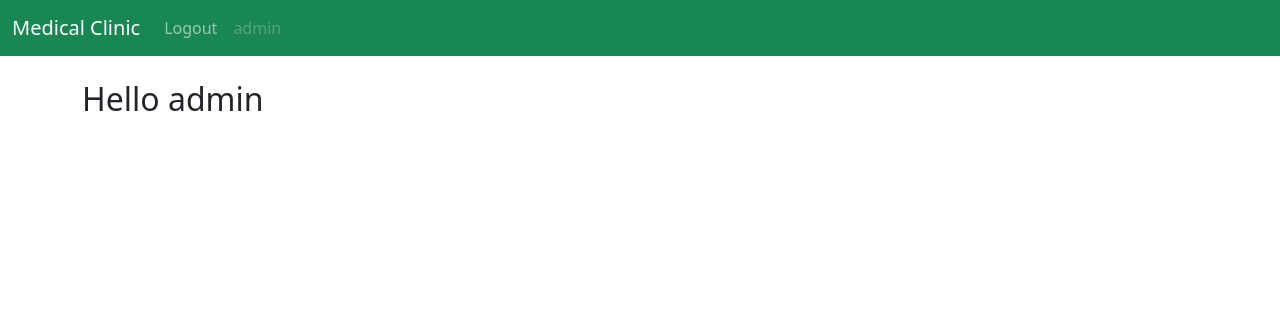
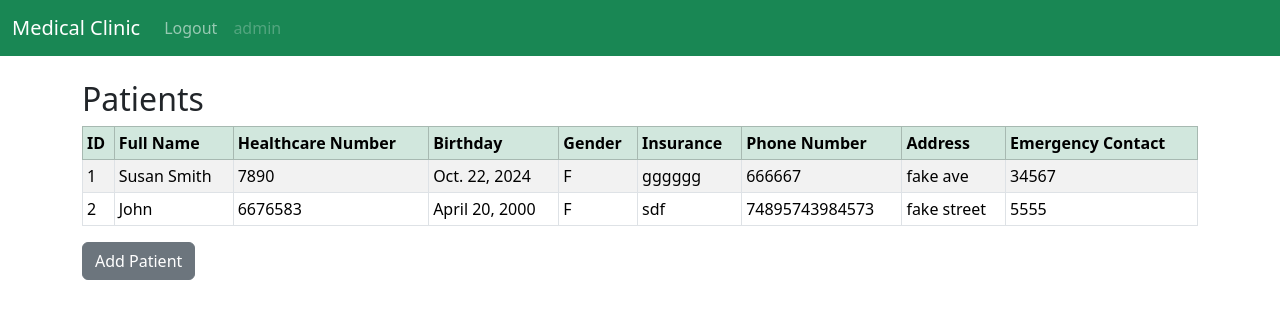
Before and after one commit to loveWingBell/CPSC-471-Group-11-Project-W25, a Django app: page /doctor-dashboard/ in a window 1280 px wide. Shown: the top 319 px of the page. Run offline with Django 5.2, Linux system fonts and the light colour scheme; a user stored in the database is signed in; data comes from the database, SQL or seed files in the repository; both versions use the stored data as it was after the commit.

Commit message:
added patient list to the doctor dashboard

```diff
--- /dev/null
+++ b/medical_clinic/clinic/templates/add_patient.html
@@ -0,0 +1,6 @@
+{% extends "base.html" %}
+{% block content %}
+    <h1>Add Patient</h1>
+
+
+{% endblock content %}
--- a/medical_clinic/clinic/templates/doctor-dashboard.html
+++ b/medical_clinic/clinic/templates/doctor-dashboard.html
@@ -3,7 +3,41 @@
 {% block content %}
 
     {% if user.is_authenticated %}
-        <h2>Hello {{ user }}</h2>
+        <h2>Patients</h2>
+        <table class="table table-striped table-hover table-bordered table-sm">
+            <thead class="table-success">
+                <tr>
+                    <th scope="col">ID</th>
+                    <th scope="col">Full Name</th>
+                    <th scope="col">Healthcare Number</th>
+                    <th scope="col">Birthday</th>
+                    <th scope="col">Gender</th>
+                    <th scope="col">Insurance</th>
+                    <th scope="col">Phone Number</th>
+                    <th scope="col">Address</th>
+                    <th scope="col">Emergency Contact</th>
+                </tr>
+            </thead>
+            <tbody>
+                {% if patients %}
+                    {% for patient in patients %}
+                        <tr>
+                            <td>{{ patient.id }}</td>
+                            <td>{{ patient.user.first_name }} {{ patient.user.last_name }}</td>
+                            <td>{{ patient.healthcare_number }}</td>
+                            <td>{{ patient.birthday }}</td>
+                            <td>{{ patient.gender }}</td>
+                            <td>{{ patient.insurance }}</td>
+                            <td>{{ patient.phone_number }}</td>
+                            <td>{{ patient.address }}</td>
+                            <td>{{ patient.emergency_contact }}</td>
+                        </tr>
+                    {% endfor %}
+                {% endif %}
+            </tbody>
+        </table>
+        <a href="#" class="btn btn-secondary">Add Patient</a>
+
     {% else %}
 
         <div class="col-md-6 offset-md-3">
--- a/medical_clinic/clinic/views.py
+++ b/medical_clinic/clinic/views.py
@@ -1,6 +1,7 @@
 from django.shortcuts import render, redirect
 from django.contrib.auth import authenticate, login, logout
 from django.contrib import messages
+from .models import Patient
 
 def home(request):
     return render(request, 'home.html', {})
@@ -23,7 +24,8 @@ def doctor_dashboard(request):
             return redirect('doctor-dashboard')
     else:
         # request.method = GET form
-        return render(request, 'doctor-dashboard.html', {})
+        patients = Patient.objects.all()
+        return render(request, 'doctor-dashboard.html', {'patients':patients})
 
 def patient_dashboard(request):
     if request.method == 'POST':
```
Also changed, not shown: medical_clinic/db.sqlite3.
